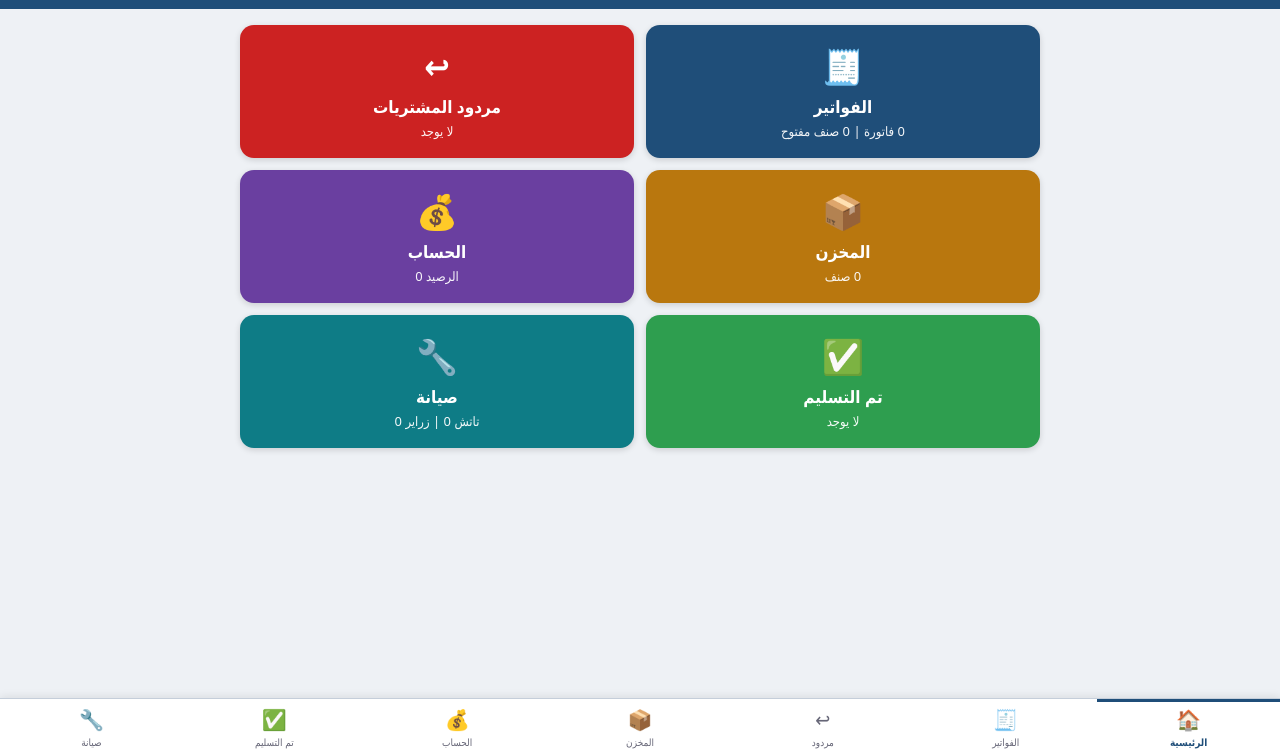
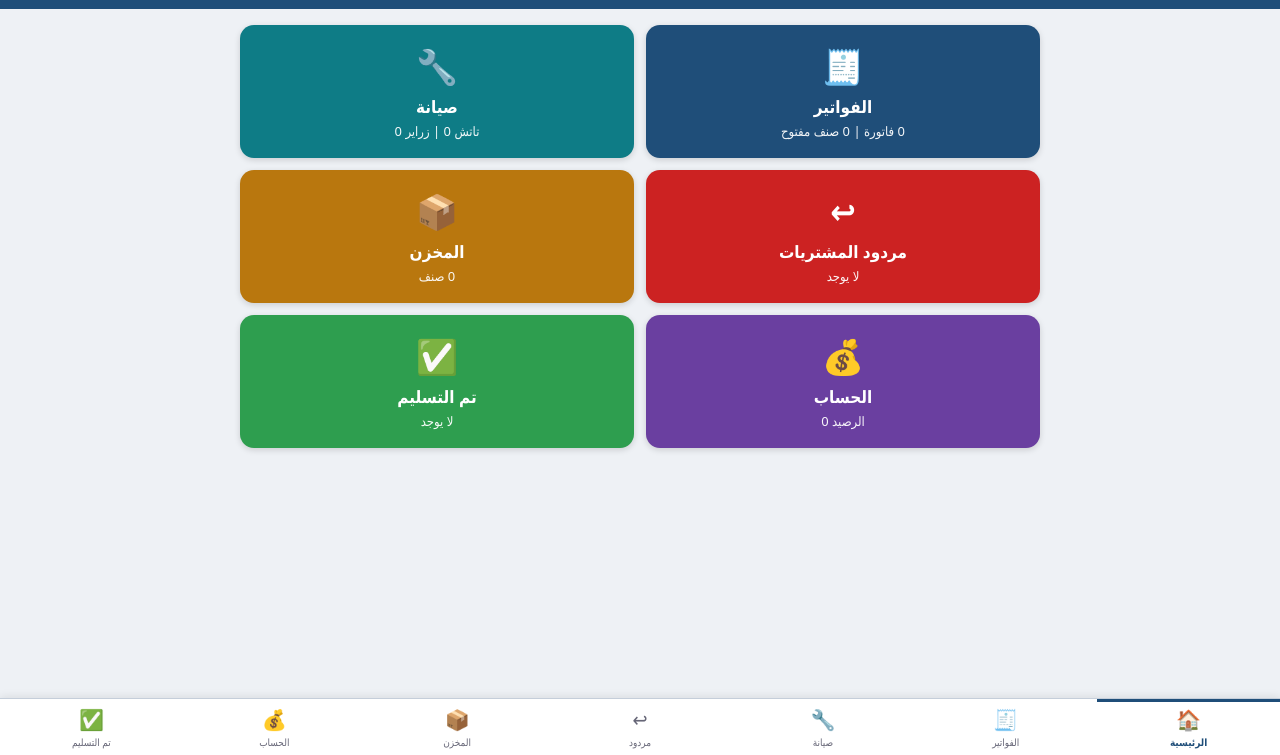
Before and after one commit to rafiq-almuslim-app/invoice-tracker, a plain HTML site: page index.html in a window 1280 px wide. Shown: the part 45-800 px from the top of the page. Drawn offline with Linux system fonts and the light colour scheme.

Commit message:
Add new button for maintenance section

```diff
--- a/index.html
+++ b/index.html
@@ -71,11 +71,12 @@ body{padding-bottom:74px}
 <div class="wrap">
 <div class="scr" id="s_home"><div class="tiles">
 <button class="tile t1" onclick="go('inv')"><i>🧾</i>الفواتير<small id="h1"></small></button>
+<button class="tile t6" onclick="go('rep')"><i>🔧</i>صيانة<small id="h6"></small></button>
 <button class="tile t2" onclick="go('rej')"><i>↩</i>مردود المشتريات<small id="h2"></small></button>
 <button class="tile t3" onclick="go('stk')"><i>📦</i>المخزن<small id="h3"></small></button>
 <button class="tile t4" onclick="go('acc')"><i>💰</i>الحساب<small id="h4"></small></button>
 <button class="tile t5" onclick="go('del')"><i>✅</i>تم التسليم<small id="h5"></small></button>
-<button class="tile t6" onclick="go('rep')"><i>🔧</i>صيانة<small id="h6"></small></button></div></div>
+</div></div>
 
 <div class="scr" id="s_inv">
 <div id="inv_list"><input id="q_s" placeholder="🔎 ابحث عن صنف (اسم)" oninput="srch()" style="margin-bottom:8px;font-size:16px;padding:11px"><div id="srch"></div><button class="big" id="photobtn" onclick="photoPick()">📷 إضافة فاتورة من صورة</button><input type="file" id="photoin" accept="image/*" style="display:none" onchange="photoGo(this)">
@@ -123,9 +124,9 @@ body{padding-bottom:74px}
 <div class="chips" id="repf"></div><div id="reps"></div></div>
 </div>
 <div class="nav noprint" id="nav">
-<button data-s="home" onclick="go('home')"><i>🏠</i>الرئيسية</button><button data-s="inv" onclick="go('inv')"><i>🧾</i>الفواتير</button>
+<button data-s="home" onclick="go('home')"><i>🏠</i>الرئيسية</button><button data-s="inv" onclick="go('inv')"><i>🧾</i>الفواتير</button><button data-s="rep" onclick="go('rep')"><i>🔧</i>صيانة</button>
 <button data-s="rej" onclick="go('rej')"><i>↩</i>مردود</button><button data-s="stk" onclick="go('stk')"><i>📦</i>المخزن</button>
-<button data-s="acc" onclick="go('acc')"><i>💰</i>الحساب</button><button data-s="del" onclick="go('del')"><i>✅</i>تم التسليم</button><button data-s="rep" onclick="go('rep')"><i>🔧</i>صيانة</button></div>
+<button data-s="acc" onclick="go('acc')"><i>💰</i>الحساب</button><button data-s="del" onclick="go('del')"><i>✅</i>تم التسليم</button></div>
 <script>
 const K='invoices_v2',$=id=>document.getElementById(id);
 const blank=()=>({no:'',date:new Date().toLocaleDateString('en-GB'),cust:'',code:'',items:[newItem()]});
```
